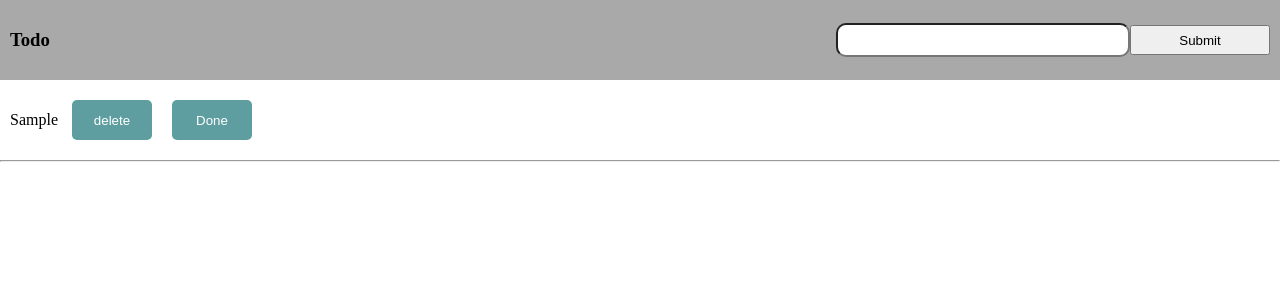
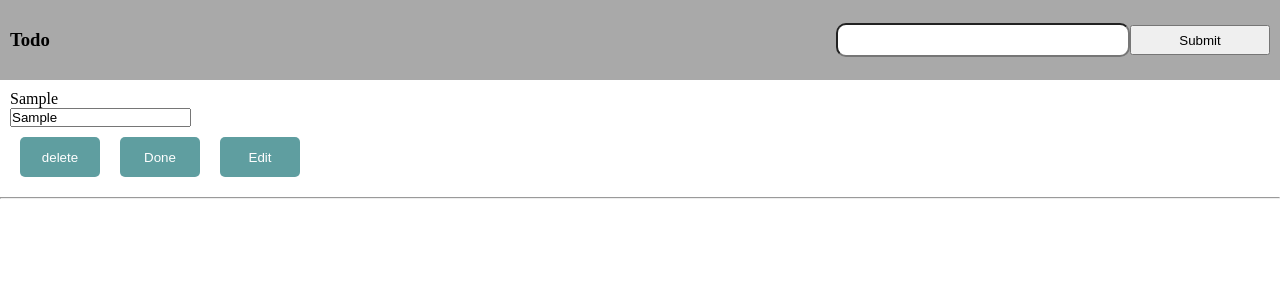
Before and after one commit to Bojackxiang/vue-jest, a Vue app: page / in a window 1280 px wide. Both pictures are taken after typing "Sample" into the empty fields and a click on the button "Submit". Shown: the top 300 px of the page. Built offline with nearby package versions, Linux system fonts and the light colour scheme; the HTML template or start-up script is replaced by a standard one.

Commit message:
Update vue 更新todo item

```diff
--- a/src/components/Todo_item.vue
+++ b/src/components/Todo_item.vue
@@ -1,8 +1,15 @@
 <template>
   <div class="item-wrapper">
-    {{ todoItem }}
+    <div>
+      <p>
+        {{ todoItem }}
+      </p>
+      <input type="text" v-model="todoItemText" @keyup.enter="updateText" />
+    </div>
+
     <button class="delete-btn" @click="deleteTodo(id)">delete</button>
     <button class="done-btn" @click="finishTodo(id)">Done</button>
+    <button class="edit-btn" @click="edit()">Edit</button>
   </div>
 </template>
 
@@ -11,6 +18,12 @@ export default {
   props: {
     todoItem: String,
     id: Number,
+    updateTodo: Function
+  },
+  data() {
+    return {
+      todoItemText: this.todoItem,
+    };
   },
   methods: {
     deleteTodo(index) {
@@ -18,6 +31,12 @@ export default {
     },
     finishTodo(index) {
       this.$emit("done", index);
+    },
+    edit() {
+      // console.log(index);
+    },
+    updateText() {
+      this.$emit('updateTodo', this.id, this.todoItemText)
     },
   },
 };
@@ -45,4 +64,13 @@ export default {
   color: white;
   margin: 10px;
 }
+.edit-btn {
+  min-width: 80px;
+  height: 40px;
+  border-radius: 5px;
+  border: 0;
+  background-color: cadetblue;
+  color: white;
+  margin: 10px;
+}
 </style>
--- a/src/components/UndoList.vue
+++ b/src/components/UndoList.vue
@@ -3,11 +3,12 @@
     <ul>
       <li v-for="(todo, index) in undoList" :key="index" class="todo-item">
         <TodoItem
-          data-test='todo-item'
+          data-test="todo-item"
           :todoItem="todo"
           :id="index"
           @deleteTodo="deleteTodo"
           @done="done"
+          @updateTodo="updateTodo"
         />
       </li>
     </ul>
@@ -23,8 +24,9 @@ export default {
   },
   props: {
     undoList: Array,
+    listName: String,
     delete: Function,
-    listName: String
+    updateText: Function,
   },
   methods: {
     deleteTodo(todoIndex) {
@@ -35,7 +37,20 @@ export default {
     done(index) {
       this.$emit("doneTodo", index, this.listName);
     },
+    updateTodo(index, newText) {
+      this.$emit("updateText", index, newText, this.listName);
+    },
   },
+  data() {
+    return {
+      undoListData: this.undoList,
+    };
+  },
+  watch: {
+    undoListData: function(){
+      this.undoListData = undoList
+    }
+  }
 };
 </script>
 
--- a/src/pages/Todolist.vue
+++ b/src/pages/Todolist.vue
@@ -6,6 +6,7 @@
       :undoList="undoList"
       @delete="deleteTodo"
       @doneTodo="doneTodo"
+      @updateText="updateTextOfTodo"
     />
     <hr />
     <UndoList
@@ -13,6 +14,7 @@
       :undoList="finishedList"
       @delete="deleteTodo"
       @doneTodo="doneTodo"
+      @updateText="updateTextOfTodo"
     />
   </div>
 </template>
@@ -55,6 +57,26 @@ export default {
       this.finishedList.push(item);
       this.undoList.splice(index, 1);
     },
+    updateTextOfTodo(index, newText, listName) {
+      console.log({ index, newText });
+      switch (listName) {
+        case "undo":
+          // this.undoList[index] = 'whatever';
+          // REVIEW <Vue> 如果要改变 list，不饿螚只改变一个，要整个 data 一起改变
+          // REVIEW <Vue> 这边可以回顾 javascript 的引用类型 和 值类型
+          const temp = [...this.undoList]; //
+          temp[index] = newText;
+          this.undoList = temp;
+          break;
+        case "done":
+          this.finishedList[index] = newText;
+          break;
+        default:
+          break;
+      }
+
+      console.log(this.undoList);
+    },
   },
 };
 </script>
```
